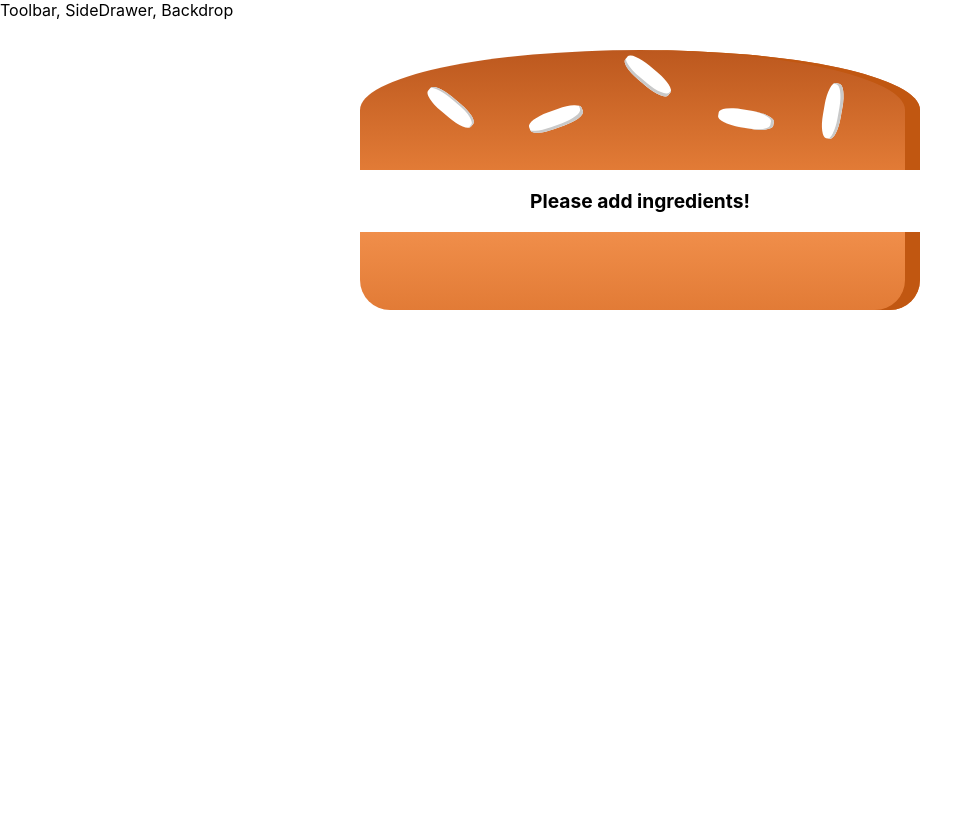
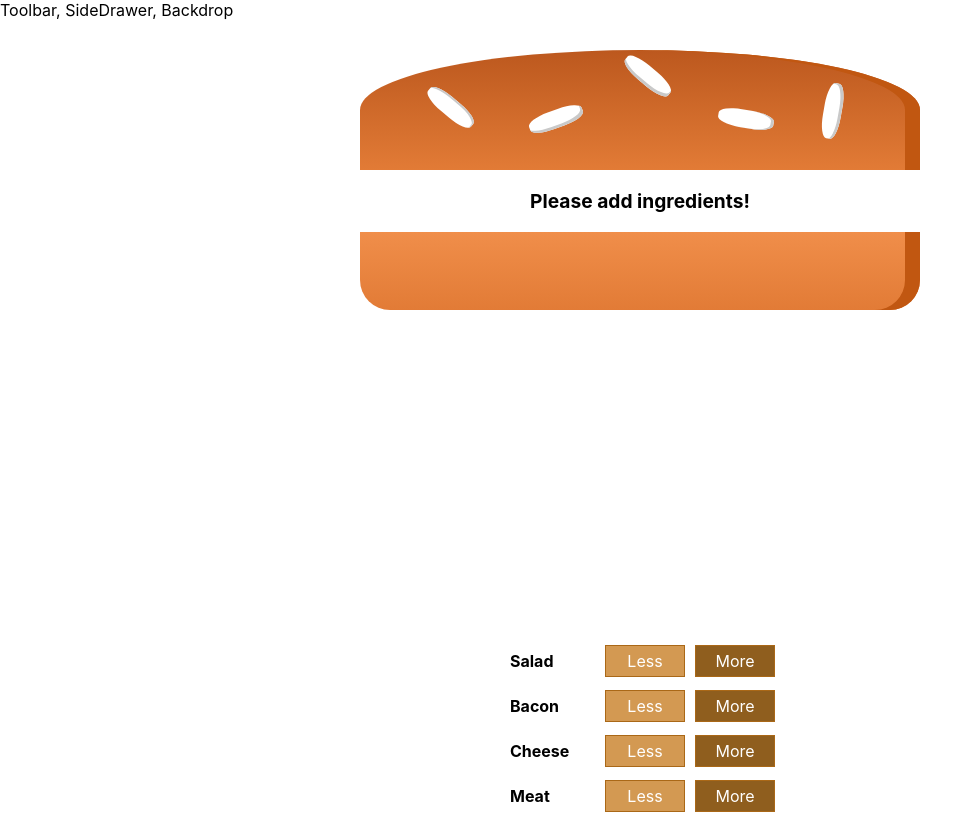
Before and after one commit to perhegg/Burger, a React (Create React App) app: page / in a window 1280 px wide. Shown: the whole page, without its empty margins (0-979 px from the left). Before the commit the page ends 800 px from the top, so only its background shows below. Built offline with nearby package versions, Linux system fonts and the light colour scheme.

Commit message:
Add Build controls

```diff
--- a/src/components/Burger/BuildControls/BuildControl/BuildControl.js
+++ b/src/components/Burger/BuildControls/BuildControl/BuildControl.js
@@ -1,14 +1,12 @@
 import React from 'react'
-import classes from '*.module.css'
+import classes from './BuildControl.module.css'
 
-const buildControl = (props) => {
-    return (
+const buildControl = (props) => (
     <div className={classes.BuildControl}>
         <div className={classes.Label}>{props.label}</div>
         <button className={classes.Less}>Less</button>
         <button className={classes.More}>More</button>
     </div>
 )
-}
 
 export default buildControl
--- a/src/components/Burger/BuildControls/BuildControl/BuildControl.module.css
+++ b/src/components/Burger/BuildControls/BuildControl/BuildControl.module.css
@@ -1,7 +1,7 @@
 .BuildControl {
-    display: flexbox;
-    justify-content: space-between;
-    align-content: center;
+    display: flex;
+    justify-content: center;
+    align-items: center;
     margin: 5px 0;
 }
 
@@ -20,6 +20,7 @@
     background-color: #AC9980;
     border: 1px solid #7E7365;
     color: #ccc;
+    cursor: default;
 }
 
 .BuildControl button:hover:disabled {
@@ -49,7 +50,7 @@
     color: white;
 }
 
-.BuildControl .More:hover, .BuildControl .More:active {
+.BuildControl .More:hover,.BuildControl .More:active {
     background-color: #99703F;
     color: white;
 }
--- a/src/components/Burger/BuildControls/BuildControls.js
+++ b/src/components/Burger/BuildControls/BuildControls.js
@@ -1,11 +1,20 @@
 import React from 'react'
+import classes from './BuildControls.module.css'
+import BuildControl from './BuildControl/BuildControl'
 
-const buildControls = (props) => {
-    return (
-        <div>
+const controls = [
+    { label: 'Salad', type: 'salad'},
+    { label: 'Bacon', type: 'bacon'},
+    { label: 'Cheese', type: 'cheese'},
+    { label: 'Meat', type: 'meat'}
+]
 
-        </div>
-    )
-}
+const buildControls = (props) => (
+    <div className={classes.buildControls}>
+        {controls.map(ctrl => (
+            <BuildControl key={ctrl.label} label={ctrl.label} />
+        ))}
+    </div>
+)
 
 export default buildControls
--- a/src/containers/BurgerBuilder.js
+++ b/src/containers/BurgerBuilder.js
@@ -1,5 +1,6 @@
 import React, { Component } from 'react';
 import Burger from '../components/Burger/Burger';
+import BuildControls from '../components/Burger/BuildControls/BuildControls'
 
 export default class BurgerBuilder extends Component {
     state = {
@@ -13,7 +14,10 @@
 
     render() {
         return (
-            <Burger ingredients={this.state.ingredients} />
+            <>
+                <Burger ingredients={this.state.ingredients} />
+                <BuildControls />
+            </>
         )
     };
 };
```
Also changed, not shown: 1 other file (tests, documents, lock files or other folders). Lines whose indentation alone changed are shown as unchanged.
